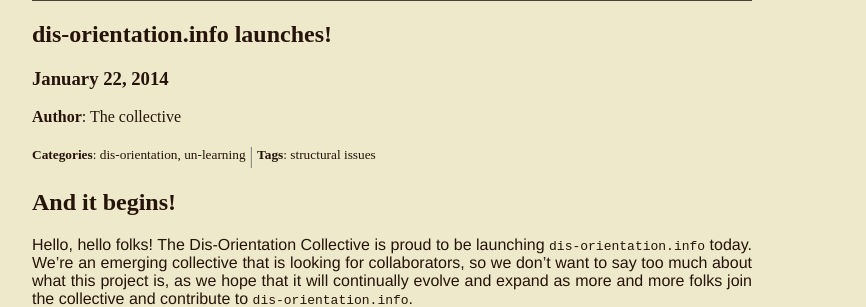
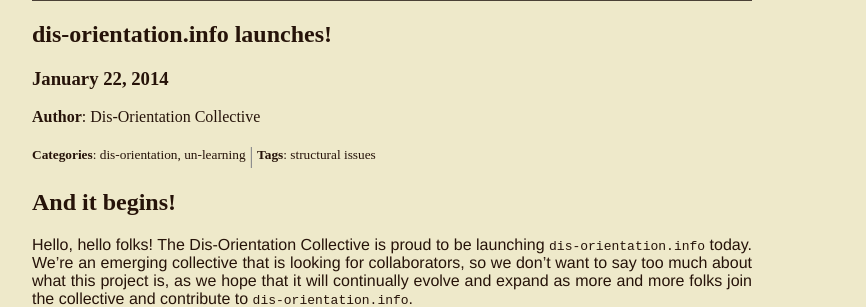
Before and after one commit to dis-orientation/dis-orientation.github.io, a Jekyll site: the page built from _posts/2014-01-22-dis-orientation-info-launches.md, in a window 1280 px wide. Shown: the part 144-451 px from the top of the page, without its empty margins (248-1114 px from the left). Built offline with Jekyll 4.4.1, drawn with Linux system fonts in a browser that asks for light colours.

Commit message:
Changed spelling for author in blog post

```diff
--- a/_posts/2014-01-22-dis-orientation-info-launches.md
+++ b/_posts/2014-01-22-dis-orientation-info-launches.md
@@ -1,7 +1,7 @@
 ---
 layout: post-default
 title: dis-orientation.info launches!
-author: The collective
+author: Dis-Orientation Collective
 categories:
 - dis-orientation
 - un-learning
```
